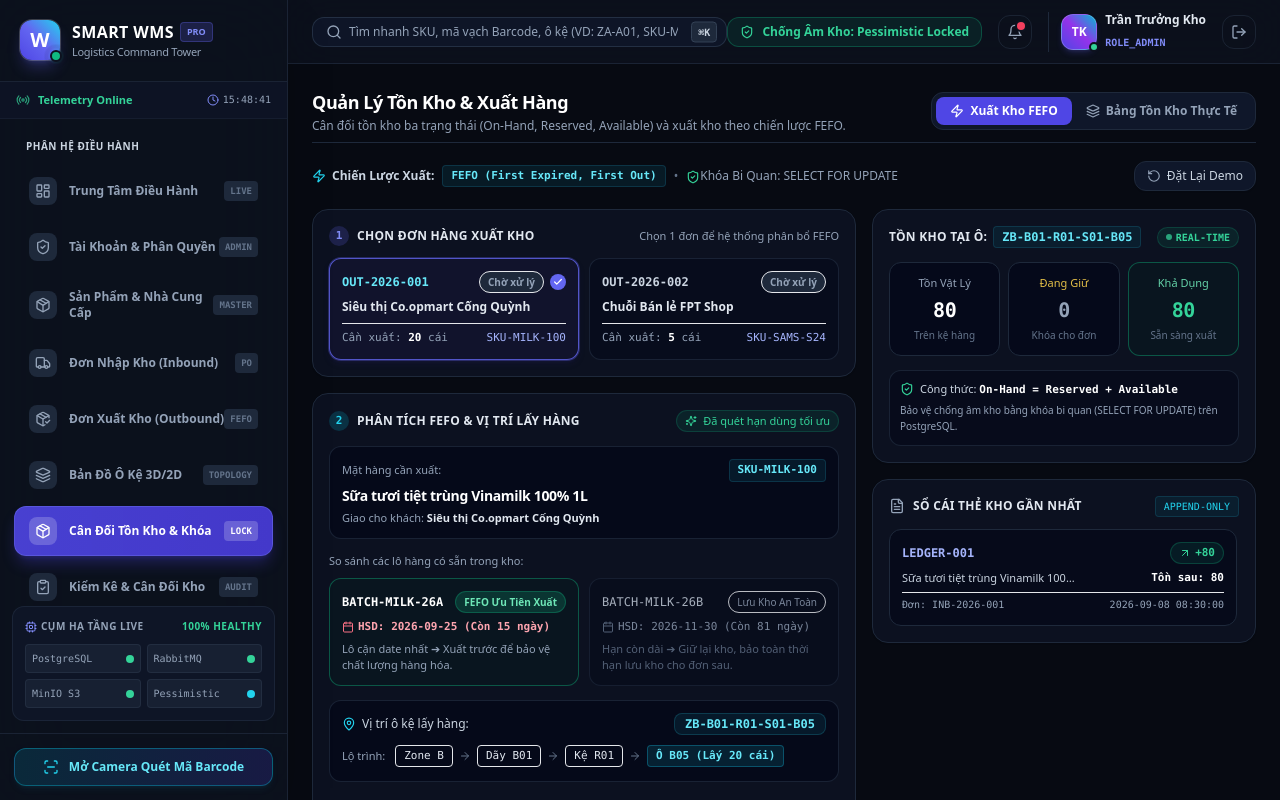
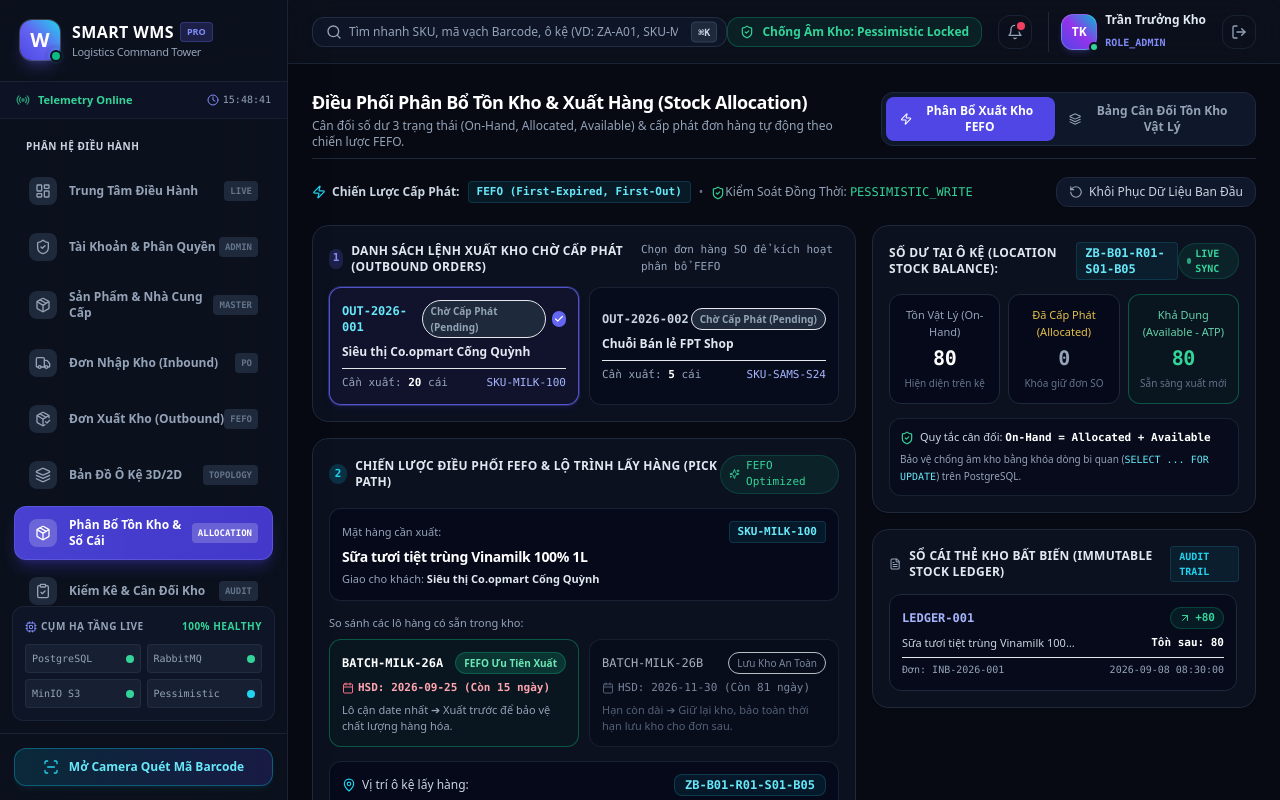
Before and after one commit to chien261025/HKDN, a React (Vite) app in the folder frontend/: page /inventory in a window 1280 px wide. Built offline with nearby package versions, Linux system fonts and the light colour scheme.

Commit message:
feat(inventory): standardize enterprise terminology for stock allocation, FEFO pick path and immutable ledger

```diff
--- a/frontend/src/app/App.tsx
+++ b/frontend/src/app/App.tsx
@@ -69,7 +69,7 @@
     { name: 'Đơn Nhập Kho (Inbound)', path: '/inbound', icon: Truck, badge: 'PO', shortcut: '⌘4' },
     { name: 'Đơn Xuất Kho (Outbound)', path: '/outbound', icon: PackageCheck, badge: 'FEFO', shortcut: '⌘5' },
     { name: 'Bản Đồ Ô Kệ 3D/2D', path: '/layout', icon: Layers, badge: 'TOPOLOGY', shortcut: '⌘6' },
-    { name: 'Cân Đối Tồn Kho & Khóa', path: '/inventory', icon: Package, badge: 'LOCK', shortcut: '⌘7' },
+    { name: 'Phân Bổ Tồn Kho & Sổ Cái', path: '/inventory', icon: Package, badge: 'ALLOCATION', shortcut: '⌘7' },
     { name: 'Kiểm Kê & Cân Đối Kho', path: '/audit', icon: ClipboardCheck, badge: 'AUDIT', shortcut: '⌘8' },
     { name: 'Trợ Lý AI Smart Query', path: '/smartquery', icon: Bot, badge: 'AST SAFE', shortcut: '⌘9' },
     { name: 'Báo Cáo Ngầm (RabbitMQ)', path: '/reports', icon: FileSpreadsheet, badge: 'STREAM', shortcut: '⌘R' },
--- a/frontend/src/features/inventory/components/OutboundFefoWorkbench.tsx
+++ b/frontend/src/features/inventory/components/OutboundFefoWorkbench.tsx
@@ -164,25 +164,25 @@
         <div className="flex items-center gap-2">
           <span className="text-slate-300 font-semibold flex items-center gap-1.5">
             <Zap className="w-3.5 h-3.5 text-cyan-400" />
-            Chiến Lược Xuất:
+            Chiến Lược Cấp Phát:
           </span>
-          <span className="font-mono text-cyan-300 bg-cyan-950/40 px-2 py-0.5 rounded border border-cyan-800/40 text-[11px] font-semibold">
-            FEFO (First Expired, First Out)
+          <span className="font-mono text-cyan-300 bg-cyan-950/40 px-2 py-0.5 rounded border border-cyan-800/40 text-[11px] font-bold">
+            FEFO (First-Expired, First-Out)
           </span>
           <span className="text-slate-500 hidden sm:inline">•</span>
           <span className="text-slate-400 hidden sm:inline flex items-center gap-1">
             <ShieldCheck className="w-3.5 h-3.5 text-emerald-400 inline" />
-            Khóa Bi Quan: SELECT FOR UPDATE
+            Kiểm Soát Đồng Thời: <span className="font-mono text-emerald-400">PESSIMISTIC_WRITE</span>
           </span>
         </div>
 
         <button
           onClick={handleReset}
           className="flex items-center gap-1.5 px-3 py-1.5 rounded-xl bg-slate-900 hover:bg-slate-800 text-slate-300 hover:text-white text-xs font-medium border border-slate-800 hover:border-slate-700 transition-colors shadow-sm"
-          title="Đặt lại dữ liệu để thử nghiệm lại từ đầu"
+          title="Khôi phục trạng thái ban đầu để kiểm thử kịch bản"
         >
           <RotateCcw className="w-3.5 h-3.5 text-slate-400" />
-          <span>Đặt Lại Demo</span>
+          <span>Khôi Phục Dữ Liệu Ban Đầu</span>
         </button>
       </div>
 
--- a/frontend/src/features/inventory/components/outbound/FefoAllocationCard.tsx
+++ b/frontend/src/features/inventory/components/outbound/FefoAllocationCard.tsx
@@ -24,12 +24,12 @@
             2
           </span>
           <span className="text-xs font-bold text-slate-200 uppercase tracking-wide">
-            Phân tích FEFO & Vị trí lấy hàng
+            Chiến Lược Điều Phối FEFO & Lộ Trình Lấy Hàng (Pick Path)
           </span>
         </div>
-        <span className="text-[11px] text-emerald-400 font-medium flex items-center gap-1.5 bg-emerald-500/10 px-2 py-0.5 rounded-full border border-emerald-500/20">
+        <span className="text-[11px] text-emerald-400 font-medium flex items-center gap-1.5 bg-emerald-500/10 px-2 py-0.5 rounded-full border border-emerald-500/20 font-mono">
           <Sparkles className="w-3 h-3 text-emerald-400" />
-          Đã quét hạn dùng tối ưu
+          FEFO Optimized
         </span>
       </div>
 
@@ -137,8 +137,8 @@
           <Lock className="w-3.5 h-3.5" />
           <span>
             {order.status === 'PENDING'
-              ? `1. Khóa Giữ ${order.qty} Cái (Reserve)`
-              : 'Đã Khóa Giữ Hàng'}
+              ? `1. Khóa Cấp Phát ${order.qty} SP (Reserve Stock)`
+              : 'Đã Khóa Cấp Phát (Allocated)'}
           </span>
         </button>
 
@@ -157,8 +157,8 @@
           <Truck className="w-3.5 h-3.5" />
           <span>
             {order.status === 'SHIPPED'
-              ? 'Đã Xuất Kho Thành Công'
-              : '2. Xuất Kho (Ship Order)'}
+              ? 'Đã Xuất Kho Hoàn Tất (Dispatched)'
+              : '2. Xác Nhận Xuất Kho & Ghi Sổ (Confirm Dispatch)'}
           </span>
         </button>
       </div>
@@ -167,10 +167,10 @@
       {order.status === 'SHIPPED' && (
         <button
           onClick={onViewLedger}
-          className="w-full py-2 rounded-xl bg-indigo-600/20 hover:bg-indigo-600/30 text-indigo-300 border border-indigo-500/30 text-xs font-semibold flex items-center justify-center gap-1.5 transition-colors shadow-sm"
+          className="w-full py-2.5 rounded-xl bg-indigo-600/20 hover:bg-indigo-600/30 text-indigo-300 border border-indigo-500/30 text-xs font-bold flex items-center justify-center gap-1.5 transition-colors shadow-sm"
         >
-          <FileText className="w-3.5 h-3.5" />
-          <span>Xem Phiếu Thẻ Kho Của Đơn Này</span>
+          <FileText className="w-4 h-4" />
+          <span>Truy Xuất Chứng Từ Sổ Cái Điện Tử (View Stock Ledger)</span>
         </button>
       )}
     </div>
--- a/frontend/src/features/inventory/components/outbound/LocationStockGauge.tsx
+++ b/frontend/src/features/inventory/components/outbound/LocationStockGauge.tsx
@@ -17,7 +17,7 @@
       <div className="flex items-center justify-between">
         <div className="flex items-center gap-1.5">
           <span className="text-xs font-bold text-slate-200 uppercase tracking-wide">
-            Tồn kho tại ô:
+            Số Dư Tại Ô Kệ (Location Stock Balance):
           </span>
           <span className="font-mono text-cyan-300 font-bold bg-cyan-950/40 px-2 py-0.5 rounded border border-cyan-800/40 text-xs">
             {locationBarcode}
@@ -26,7 +26,7 @@
 
         <span className="text-[10px] font-mono text-emerald-400 flex items-center gap-1 bg-emerald-500/10 px-2 py-0.5 rounded-full border border-emerald-500/20 font-semibold">
           <span className="w-1.5 h-1.5 rounded-full bg-emerald-400 animate-pulse"></span>
-          REAL-TIME
+          LIVE SYNC
         </span>
       </div>
 
@@ -34,11 +34,11 @@
       <div className="grid grid-cols-3 gap-2 text-center">
         {/* On-Hand */}
         <div className="bg-slate-950/70 py-3 px-2 rounded-xl border border-slate-800 space-y-1">
-          <span className="text-[11px] text-slate-400 block font-medium">Tồn Vật Lý</span>
+          <span className="text-[11px] text-slate-400 block font-medium">Tồn Vật Lý (On-Hand)</span>
           <span className="text-xl font-extrabold font-mono text-white block tracking-tight">
             {stats.onHand}
           </span>
-          <span className="text-[10px] text-slate-500 font-sans block">Trên kệ hàng</span>
+          <span className="text-[10px] text-slate-500 font-sans block">Hiện diện trên kệ</span>
         </div>
 
         {/* Reserved */}
@@ -49,7 +49,7 @@
               : 'bg-slate-950/70 border-slate-800'
           }`}
         >
-          <span className="text-[11px] text-amber-300/90 block font-medium">Đang Giữ</span>
+          <span className="text-[11px] text-amber-300/90 block font-medium">Đã Cấp Phát (Allocated)</span>
           <span
             className={`text-xl font-extrabold font-mono block tracking-tight ${
               stats.reserved > 0 ? 'text-amber-400 animate-pulse' : 'text-slate-400'
@@ -57,16 +57,16 @@
           >
             {stats.reserved > 0 ? `+${stats.reserved}` : '0'}
           </span>
-          <span className="text-[10px] text-slate-500 font-sans block">Khóa cho đơn</span>
+          <span className="text-[10px] text-slate-500 font-sans block">Khóa giữ đơn SO</span>
         </div>
 
         {/* Available */}
         <div className="bg-emerald-950/20 py-3 px-2 rounded-xl border border-emerald-500/40 space-y-1">
-          <span className="text-[11px] text-emerald-300/90 block font-medium">Khả Dụng</span>
+          <span className="text-[11px] text-emerald-300/90 block font-medium">Khả Dụng (Available - ATP)</span>
           <span className="text-xl font-extrabold font-mono text-emerald-400 block tracking-tight">
             {stats.available}
           </span>
-          <span className="text-[10px] text-slate-500 font-sans block">Sẵn sàng xuất</span>
+          <span className="text-[10px] text-slate-500 font-sans block">Sẵn sàng xuất mới</span>
         </div>
       </div>
 
@@ -74,10 +74,10 @@
       <div className="bg-slate-950/50 p-2.5 rounded-xl border border-slate-800/80 text-[11px] text-slate-400 space-y-1">
         <div className="flex items-center gap-1.5 text-slate-300 font-medium">
           <ShieldCheck className="w-3.5 h-3.5 text-emerald-400" />
-          <span>Công thức: <strong className="text-white font-mono">On-Hand = Reserved + Available</strong></span>
+          <span>Quy tắc cân đối: <strong className="text-white font-mono">On-Hand = Allocated + Available</strong></span>
         </div>
         <p className="text-[10px] text-slate-400 leading-relaxed font-sans">
-          Bảo vệ chống âm kho bằng khóa bi quan (SELECT FOR UPDATE) trên PostgreSQL.
+          Bảo vệ chống âm kho bằng khóa dòng bi quan (<span className="text-cyan-300 font-mono">SELECT ... FOR UPDATE</span>) trên PostgreSQL.
         </p>
       </div>
     </div>
--- a/frontend/src/features/inventory/components/outbound/OrderSelectorCard.tsx
+++ b/frontend/src/features/inventory/components/outbound/OrderSelectorCard.tsx
@@ -22,10 +22,10 @@
             1
           </span>
           <span className="text-xs font-bold text-slate-200 uppercase tracking-wide">
-            Chọn đơn hàng xuất kho
+            Danh Sách Lệnh Xuất Kho Chờ Cấp Phát (Outbound Orders)
           </span>
         </div>
-        <span className="text-[11px] text-slate-400">Chọn 1 đơn để hệ thống phân bổ FEFO</span>
+        <span className="text-[11px] text-slate-400 font-mono">Chọn đơn hàng SO để kích hoạt phân bổ FEFO</span>
       </div>
 
       {/* Danh sách thẻ đơn */}
@@ -59,10 +59,10 @@
                     }`}
                   >
                     {order.status === 'SHIPPED'
-                      ? 'Đã xuất kho'
+                      ? 'Đã Xuất Kho (Dispatched)'
                       : order.status === 'RESERVED'
-                      ? 'Đã giữ hàng'
-                      : 'Chờ xử lý'}
+                      ? 'Đã Khóa Tồn (Allocated)'
+                      : 'Chờ Cấp Phát (Pending)'}
                   </span>
 
                   {isSelected && (
--- a/frontend/src/features/inventory/components/outbound/RecentLedgerCard.tsx
+++ b/frontend/src/features/inventory/components/outbound/RecentLedgerCard.tsx
@@ -17,11 +17,11 @@
         <div className="flex items-center gap-2">
           <FileText className="w-4 h-4 text-slate-400" />
           <span className="text-xs font-bold text-slate-200 uppercase tracking-wide">
-            Sổ cái thẻ kho gần nhất
+            Sổ Cái Thẻ Kho Bất Biến (Immutable Stock Ledger)
           </span>
         </div>
-        <span className="text-[10px] font-mono text-cyan-400 bg-cyan-950/40 px-2 py-0.5 rounded border border-cyan-800/40">
-          APPEND-ONLY
+        <span className="text-[10px] font-mono text-cyan-400 bg-cyan-950/40 px-2 py-0.5 rounded border border-cyan-800/40 font-bold">
+          AUDIT TRAIL
         </span>
       </div>
 
--- a/frontend/src/features/inventory/pages/InventoryBalancePage.tsx
+++ b/frontend/src/features/inventory/pages/InventoryBalancePage.tsx
@@ -128,9 +128,11 @@
       {/* Header Gọn Gàng & Segmented Tab Switcher */}
       <div className="flex flex-col sm:flex-row items-start sm:items-center justify-between gap-4 pb-2 border-b border-slate-800">
         <div>
-          <h1 className="text-lg font-bold text-white tracking-tight">Quản Lý Tồn Kho & Xuất Hàng</h1>
+          <h1 className="text-lg font-bold text-white tracking-tight">
+            Điều Phối Phân Bổ Tồn Kho & Xuất Hàng (Stock Allocation)
+          </h1>
           <p className="text-xs text-slate-400 mt-0.5">
-            Cân đối tồn kho ba trạng thái (On-Hand, Reserved, Available) và xuất kho theo chiến lược FEFO.
+            Cân đối số dư 3 trạng thái (On-Hand, Allocated, Available) & cấp phát đơn hàng tự động theo chiến lược FEFO.
           </p>
         </div>
 
@@ -145,7 +147,7 @@
             }`}
           >
             <Zap className="w-3.5 h-3.5" />
-            <span>Xuất Kho FEFO</span>
+            <span>Phân Bổ Xuất Kho FEFO</span>
           </button>
 
           <button
@@ -157,7 +159,7 @@
             }`}
           >
             <Layers className="w-3.5 h-3.5" />
-            <span>Bảng Tồn Kho Thực Tế</span>
+            <span>Bảng Cân Đối Tồn Kho Vật Lý</span>
           </button>
         </div>
       </div>
```
